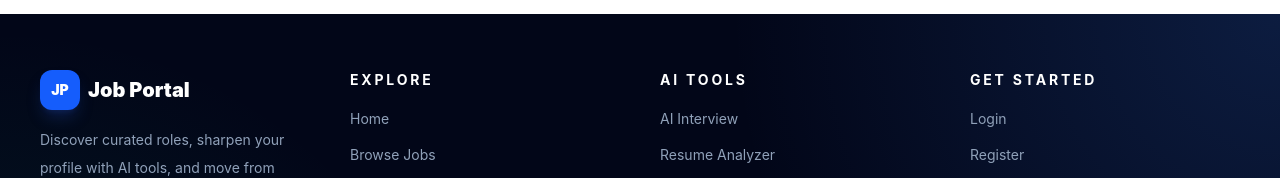
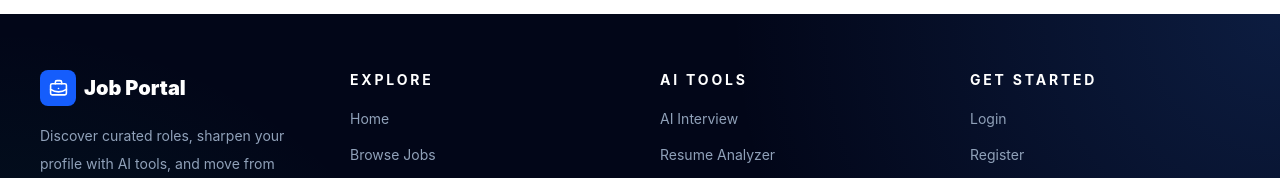
Before and after one commit to dilanithathsarani/Job-Portal---frontend, a React app: page / in a window 1280 px wide. Shown: the part 1918-2096 px from the top of the page. Built offline with nearby package versions, Linux system fonts and the light colour scheme; the HTML template or start-up script is replaced by a standard one.

Commit message:
change icon

```diff
--- a/src/components/footer.jsx
+++ b/src/components/footer.jsx
@@ -1,4 +1,5 @@
 import { Link } from "react-router-dom";
+import { BriefcaseBusiness } from "lucide-react";
 
 const exploreLinks = [
     { label: "Home", to: "/" },
@@ -34,8 +35,8 @@ function Footer() {
                             to="/"
                             className="inline-flex items-center gap-2 text-xl font-black text-white transition hover:text-blue-200"
                         >
-                            <span className="flex h-10 w-10 items-center justify-center rounded-xl bg-blue-600 text-sm font-black text-white shadow-lg shadow-blue-900/40">
-                                JP
+                            <span className="flex h-9 w-9 items-center justify-center rounded-lg bg-blue-600 text-white">
+                                <BriefcaseBusiness size={19} />
                             </span>
                             Job Portal
                         </Link>
```
